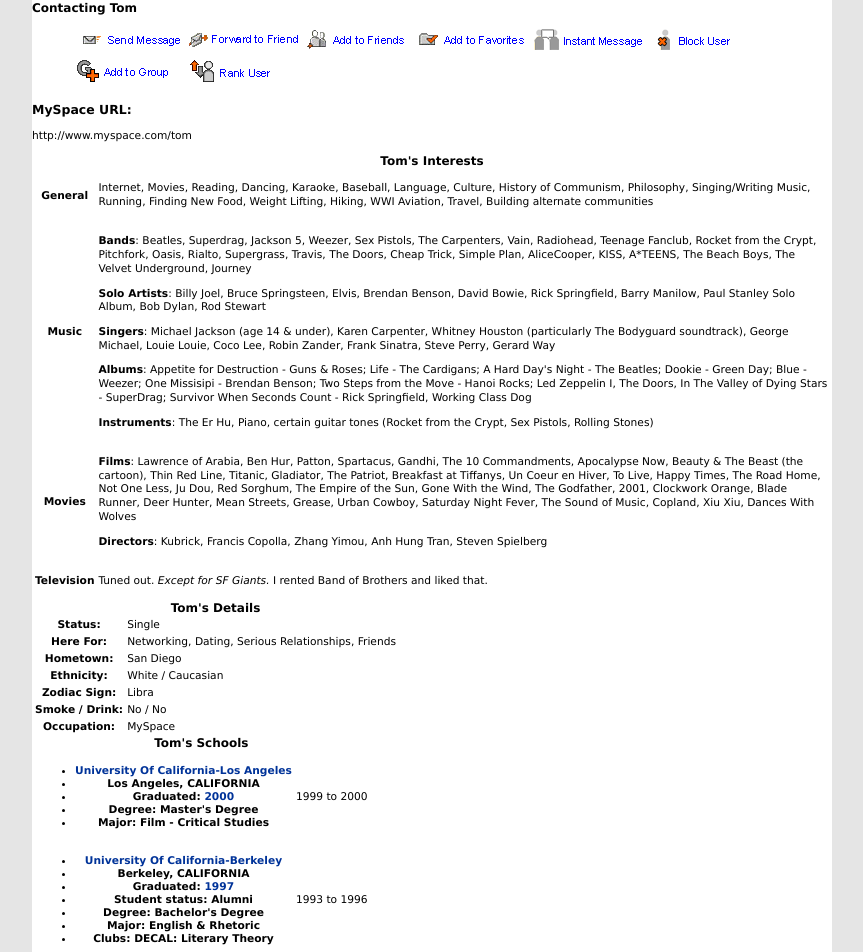
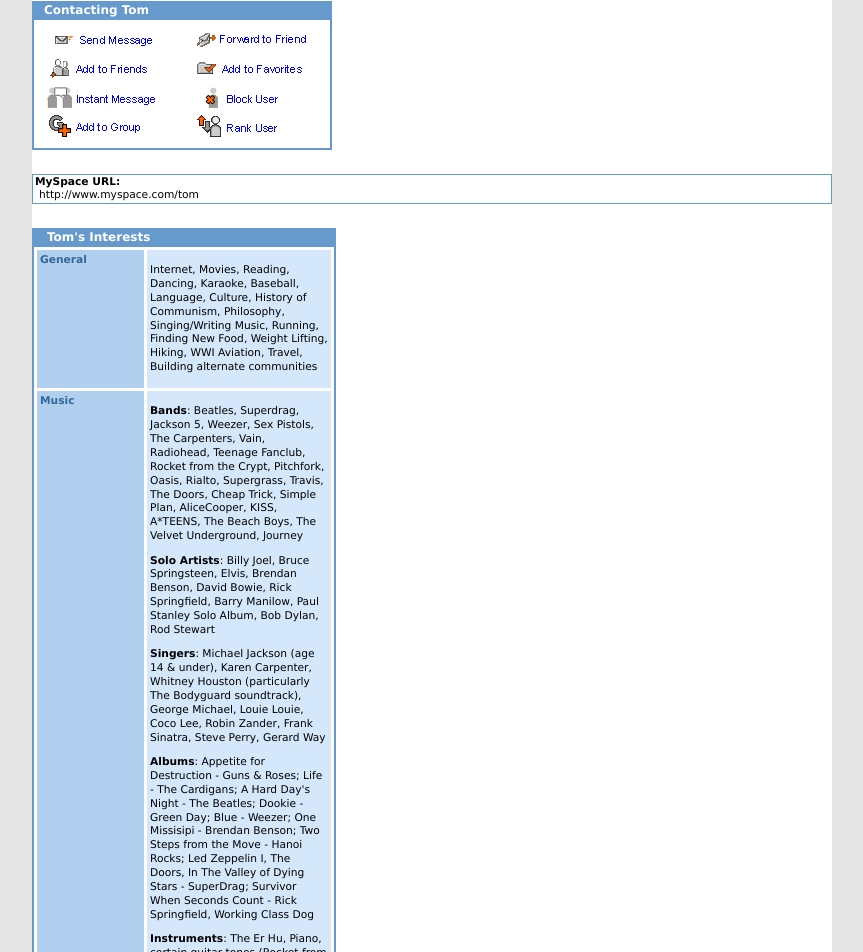
Before and after one commit to benji011/myspace_nextjs, a Next.js app: page / in a window 1280 px wide. Shown: the part 196-1148 px from the top of the page, without its empty margins (208-1071 px from the left). Built offline with nearby package versions, Linux system fonts and the light colour scheme.

Commit message:
Updated profile sidebar CSS styles

```diff
--- /dev/null
+++ b/components/profile/side_bar/contact.module.css
@@ -0,0 +1,134 @@
+
+/*
+========================================
+Contact Box
+========================================
+*/
+.contactBox {
+  border: 2px solid rgb(102, 153, 204);
+  height: 149px;
+  width: 300px;
+  margin-bottom: 24px;
+}
+
+.contactBoxH2 {
+  color: white;
+  background-color: rgb(102, 153, 204);
+  height: 17px;
+  padding-left: 10px;
+}
+
+.contactImages {
+  display: grid;
+  grid-template-columns: 150px 150px;
+  margin: 0;
+  margin-top: 5px;
+  margin-left: 10px;
+}
+
+
+/*
+========================================
+MySpace URL
+========================================
+*/
+.myspaceUrlBox {
+  border: 1px solid rgb(102, 153, 204);
+  height: 30px;
+  margin-bottom: 24px;
+}
+
+.myspaceUrlBoxH3,
+.myspaceUrlBoxP {
+  margin: 0;
+  padding: 0;
+}
+
+.myspaceUrlBoxH3 {
+  font-size: 8pt;
+  padding-left: 2px;
+}
+
+.myspaceUrlBoxP {
+  padding-left: 6px;
+}
+
+
+/*
+========================================
+Sidebar Table Class
+========================================
+*/
+.sidebarTable {
+  border: 2px solid rgb(102, 153, 204);
+  display: table;
+  border-collapse: separate;
+  border-spacing: 3px;
+}
+
+.sidebarTableH2 {
+  background-color: rgb(102, 153, 204);
+  color: white;
+  text-align: left;
+  height: 17px;
+  padding-left: 15px;
+  padding-top: 2px;
+}
+
+.sidebarTableHeader {
+  vertical-align: top;
+  text-align: left;
+  width: 107px;
+  background-color: rgb(177, 208, 240);
+  color: #336699;
+  padding: 3px;
+  font-weight: bold;
+  font-size: 8pt;
+}
+
+.sidebarTableData {
+  width: 184px;
+  background-color: rgb(213, 232, 251);
+  padding: 3px;
+}
+
+/*
+========================================
+Interests
+========================================
+*/
+.interestsP {
+  margin-top: 0;
+}
+
+.interestsP:only-child,
+.interestsP:last-child {
+  margin-bottom: 0;
+}
+
+.interestsTable {
+  margin-bottom: 13px;
+}
+
+/*
+========================================
+Schools
+========================================
+*/
+.schools .sidebarTableHeader {
+  width: 228px;
+  color: black;
+  font-weight: normal;
+}
+
+.schools .sidebarTableData {
+  width: 63px;
+  text-align: center;
+  vertical-align: top;
+}
+
+.schoolsUl {
+  margin-bottom: 2em;
+  list-style: none;
+  padding-left: 0;
+}
--- a/components/profile/side_bar/profile_sidebar.js
+++ b/components/profile/side_bar/profile_sidebar.js
@@ -1,6 +1,7 @@
 import Head from 'next/head'
 import Layout from '../../layout/layout'
 import Date from '../../date'
+import styles from './contact.module.css'
 
 export default function ProfileSideBar() {
   return (
@@ -11,9 +12,9 @@
             {/* Profile Picture */}
             {/*<Profile />*/}
             {/* Contact Box */}
-            <section className="contact-box">
-              <h2>Contacting Tom</h2>
-              <figure className="contact-images">
+            <section className={styles.contactBox}>
+              <h2 className={styles.contactBoxH2}>Contacting Tom</h2>
+              <figure className={styles.contactImages}>
                 <img src="images/sendMailIcon.gif" alt="Send Message" />
                 <img src="images/forwardMailIcon.gif" alt="Forward to Friend" />
                 <img src="images/addFriendIcon.gif" alt="Add to Friends" />
@@ -25,26 +26,30 @@
               </figure>
             </section>
             {/* MySpace URL */}
-            <section className="myspace-url-box">
-              <h3><b>MySpace URL:</b></h3>
-              <p>http://www.myspace.com/tom</p>
+            <section className={styles.myspaceUrlBox}>
+              <h3 className={styles.myspaceUrlBoxH3}>
+                <b>MySpace URL:</b>
+              </h3>
+              <p className={styles.myspaceUrlBoxP}>
+                http://www.myspace.com/tom
+              </p>
             </section>
             {/* Interests Section */}
-            <section className="interests">
-              <table className="sidebar-table">
+            <section className={styles.interestsP}>
+              <table className={styles.sidebarTable}>
                 <caption>
-                <h2 className="sidebar-table-h2">Tom's Interests</h2>
+                <h2 className={styles.sidebarTableH2}>Tom's Interests</h2>
                 </caption>
                 <tbody>
                   <tr>
-                    <th className="sidebar-table-header" scope="row">General</th>
-                    <td className="sidebar-table-data">
+                    <th className={styles.sidebarTableHeader} scope="row">General</th>
+                    <td className={styles.sidebarTableData}>
                       <p>Internet, Movies, Reading, Dancing, Karaoke, Baseball, Language, Culture, History of Communism, Philosophy, Singing/Writing Music, Running, Finding New Food, Weight Lifting, Hiking, WWI Aviation, Travel, Building alternate communities</p>
                     </td>
                   </tr>
                   <tr>
-                    <th className="sidebar-table-header" scope="row">Music</th>
-                    <td className="sidebar-table-data">
+                    <th className={styles.sidebarTableHeader} scope="row">Music</th>
+                    <td className={styles.sidebarTableData}>
                       <p><b>Bands</b>: Beatles, Superdrag, Jackson 5, Weezer, Sex Pistols, The Carpenters, Vain, Radiohead, Teenage Fanclub, Rocket from the Crypt, Pitchfork, Oasis, Rialto, Supergrass, Travis, The Doors, Cheap Trick, Simple Plan, AliceCooper, KISS, A*TEENS, The Beach Boys, The Velvet Underground, Journey</p>
                       <p><b>Solo Artists</b>: Billy Joel, Bruce Springsteen, Elvis, Brendan Benson, David Bowie, Rick Springfield, Barry Manilow, Paul Stanley Solo Album, Bob Dylan, Rod Stewart</p>
                       <p><b>Singers</b>: Michael Jackson (age 14 & under), Karen Carpenter, Whitney Houston (particularly The Bodyguard soundtrack), George Michael, Louie Louie, Coco Lee, Robin Zander, Frank Sinatra, Steve Perry, Gerard Way</p>
@@ -53,15 +58,15 @@
                     </td>
                   </tr>
                   <tr>
-                    <th className="sidebar-table-header" scope="row">Movies</th>
-                    <td className="sidebar-table-data">
+                    <th className={styles.sidebarTableHeader} scope="row">Movies</th>
+                    <td className={styles.sidebarTableData}>
                       <p><b>Films</b>: Lawrence of Arabia, Ben Hur, Patton, Spartacus, Gandhi, The 10 Commandments, Apocalypse Now, Beauty & The Beast (the cartoon), Thin Red Line, Titanic, Gladiator, The Patriot, Breakfast at Tiffanys, Un Coeur en Hiver, To Live, Happy Times, The Road Home, Not One Less, Ju Dou, Red Sorghum, The Empire of the Sun, Gone With the Wind, The Godfather, 2001, Clockwork Orange, Blade Runner, Deer Hunter, Mean Streets, Grease, Urban Cowboy, Saturday Night Fever, The Sound of Music, Copland, Xiu Xiu, Dances With Wolves</p>
                       <p><b>Directors</b>: Kubrick, Francis Copolla, Zhang Yimou, Anh Hung Tran, Steven Spielberg</p>
                     </td>
                   </tr>
                   <tr>
-                    <th className="sidebar-table-header" scope="row">Television</th>
-                    <td className="sidebar-table-data">
+                    <th className={styles.sidebarTableHeader} scope="row">Television</th>
+                    <td className={styles.sidebarTableData}>
                       <p>Tuned out. <em>Except for SF Giants.</em> I rented Band of Brothers and liked that.</p>
                     </td>
                   </tr>
@@ -76,46 +81,46 @@
                 </caption>
                 <tbody>
                   <tr>
-                    <th className="sidebar-table-header" scope="row">Status:</th>
-                    <td className="sidebar-table-data">Single</td>
+                    <th className={styles.sidebarTableHeader} scope="row">Status:</th>
+                    <td className={styles.sidebarTableData}>Single</td>
                   </tr>
                   <tr>
-                    <th className="sidebar-table-header" scope="row">Here For:</th>
-                    <td className="sidebar-table-data">Networking, Dating, Serious Relationships, Friends</td>
+                    <th className={styles.sidebarTableHeader} scope="row">Here For:</th>
+                    <td className={styles.sidebarTableData}>Networking, Dating, Serious Relationships, Friends</td>
                   </tr>
                   <tr>
-                    <th className="sidebar-table-header" scope="row">Hometown:</th>
-                    <td className="sidebar-table-data">San Diego</td>
+                    <th className={styles.sidebarTableHeader} scope="row">Hometown:</th>
+                    <td className={styles.sidebarTableData}>San Diego</td>
                   </tr>
                   <tr>
-                    <th className="sidebar-table-header" scope="row">Ethnicity:</th>
-                    <td className="sidebar-table-data">White / Caucasian</td>
+                    <th className={styles.sidebarTableHeader} scope="row">Ethnicity:</th>
+                    <td className={styles.sidebarTableData}>White / Caucasian</td>
                   </tr>
                   <tr>
-                    <th className="sidebar-table-header" scope="row">Zodiac Sign:</th>
-                    <td className="sidebar-table-data">Libra</td>
+                    <th className={styles.sidebarTableHeader} scope="row">Zodiac Sign:</th>
+                    <td className={styles.sidebarTableData}>Libra</td>
                   </tr>
                   <tr>
-                    <th className="sidebar-table-header" scope="row">Smoke / Drink:</th>
-                    <td className="sidebar-table-data">No / No</td>
+                    <th className={styles.sidebarTableHeader} scope="row">Smoke / Drink:</th>
+                    <td className={styles.sidebarTableData}>No / No</td>
                   </tr>
                   <tr>
-                    <th className="sidebar-table-header" scope="row">Occupation:</th>
-                    <td className="sidebar-table-data">MySpace</td>
+                    <th className={styles.sidebarTableHeader} scope="row">Occupation:</th>
+                    <td className={styles.sidebarTableData}>MySpace</td>
                   </tr>
                 </tbody>
               </table>
             </section>
             {/* Tom's Schools Section */}
-            <section className="schools">
-              <table className="sidebar-table">
+            <section className={styles.schools}>
+              <table className={styles.sidebarTable}>
                 <caption>
-                <h2 className="sidebar-table-h2">Tom's Schools</h2>
+                <h2 className={styles.sidebarTableH2}>Tom's Schools</h2>
                 </caption>
                 <tbody>
                   <tr>
-                    <th className="sidebar-table-header" scope="row">
-                      <ul>
+                    <th className={styles.sidebarTableHeader} scope="row">
+                      <ul className={styles.schoolsUl}>
                         <li><a href="#">University Of California-Los Angeles</a></li>
                         <li>Los Angeles, CALIFORNIA</li>
                         <li>Graduated: <a href="#">2000</a></li>
@@ -123,11 +128,11 @@
                         <li>Major: Film - Critical Studies</li>
                       </ul>
                     </th>
-                    <td className="sidebar-table-data">1999 to 2000</td>
+                    <td className={styles.sidebarTableData}>1999 to 2000</td>
                   </tr>
                   <tr>
-                    <th className="sidebar-table-header" scope="row">
-                      <ul>
+                    <th className={styles.sidebarTableHeader} scope="row">
+                      <ul className={styles.schoolsUl}>
                         <li><a href="#">University Of California-Berkeley</a></li>
                         <li>Berkeley, CALIFORNIA</li>
                         <li>Graduated: <a href="#">1997</a></li>
@@ -137,7 +142,7 @@
                         <li>Clubs: DECAL: Literary Theory</li>
                       </ul>
                     </th>
-                    <td className="sidebar-table-data">1993 to 1996</td>
+                    <td className={styles.sidebarTableData}>1993 to 1996</td>
                   </tr>
                 </tbody>
               </table>
```
